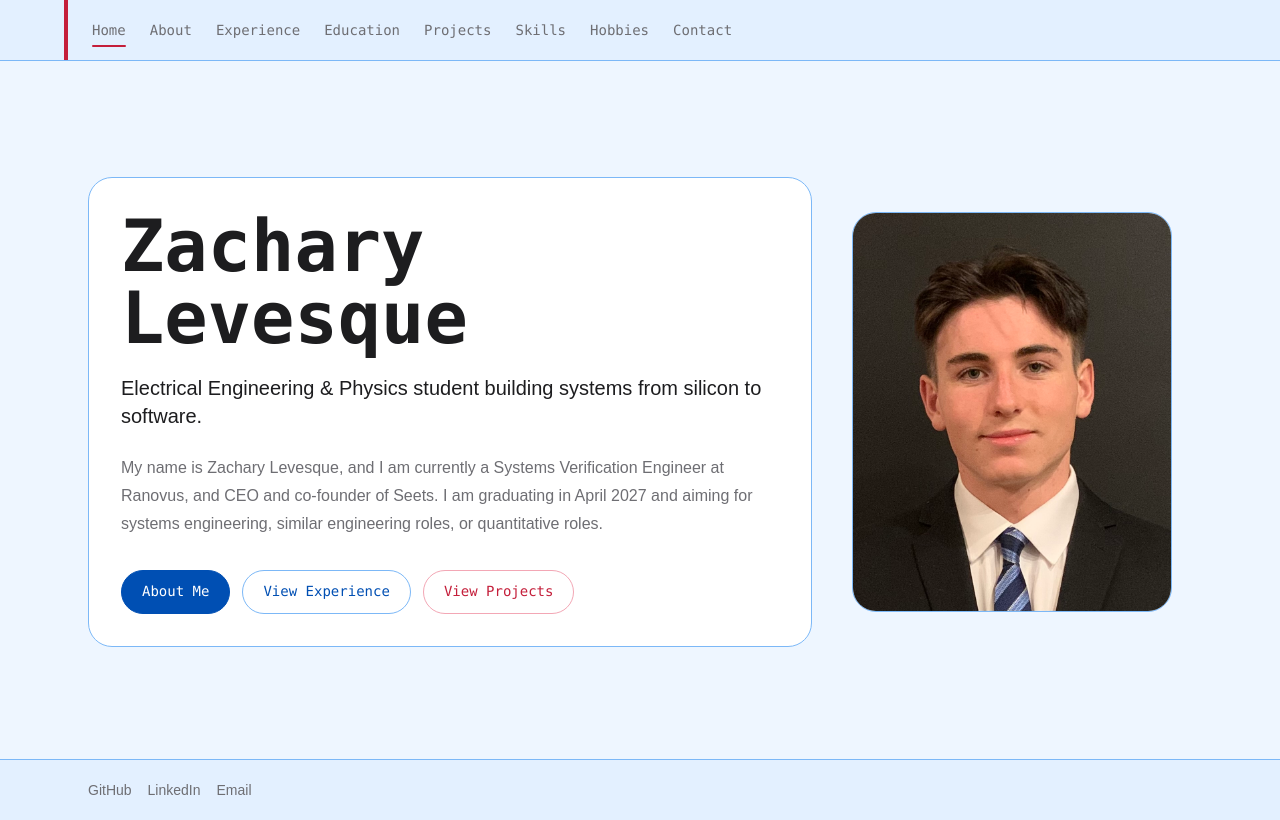
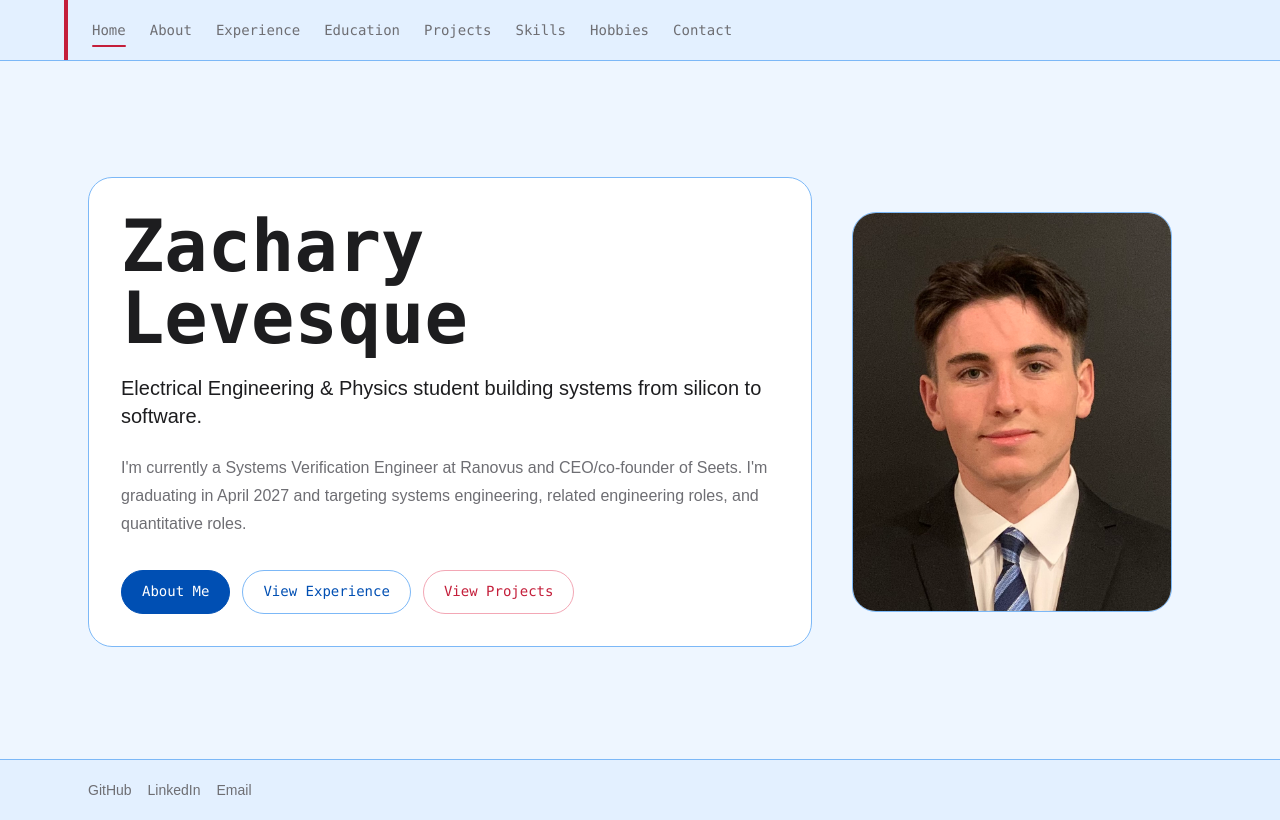
Before and after one commit to Zachary-Levesque/Portfolio, a Next.js app: page / in a window 1280 px wide. Built offline with nearby package versions, Linux system fonts and the light colour scheme.

Commit message:
Update page.tsx

```diff
--- a/app/page.tsx
+++ b/app/page.tsx
@@ -14,10 +14,10 @@ export default function HomePage() {
             silicon to software.
           </p>
           <p className="mt-6 leading-7 text-muted">
-            My name is Zachary Levesque, and I am currently a Systems
-            Verification Engineer at Ranovus, and CEO and co-founder of Seets. I am
-            graduating in April 2027 and aiming for systems engineering,
-            similar engineering roles, or quantitative roles.
+            I&apos;m currently a Systems Verification Engineer at Ranovus and
+            CEO/co-founder of Seets. I&apos;m graduating in April 2027 and
+            targeting systems engineering, related engineering roles, and
+            quantitative roles.
           </p>
           <div className="mt-8 flex flex-col gap-3 font-mono text-sm sm:flex-row sm:flex-wrap">
             <ViewTransitionLink
```
